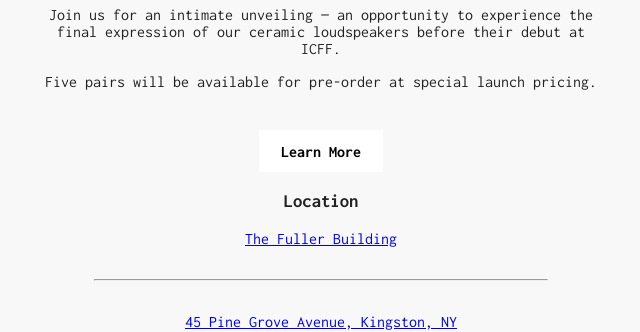
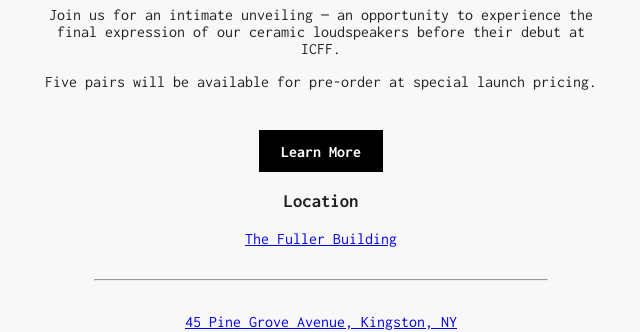
Before and after one commit to d0d0me/RSVP-invite, a website: page index.html in a window 1280 px wide. Shown: the part 860-1192 px from the top of the page, without its empty margins (319-959 px from the left). Drawn offline with Linux system fonts and the light colour scheme.

Commit message:
Update index.html

```diff
--- a/index.html
+++ b/index.html
@@ -177,7 +177,8 @@
     <h2>About the Event</h2>
     <p>Join us for an intimate unveiling — an opportunity to experience the final expression of our ceramic loudspeakers before their debut at ICFF.</p>
     <p>Five pairs will be available for pre-order at special launch pricing.</p>
-    <a href="https://limpatience.com/pages/mutual-core-presale" target="_blank" class="btn" style="margin-top: 1.5em;">Learn More</a>
+    <a href="https://limpatience.com/pages/mutual-core-presale" target="_blank" style="display: inline-block; padding: 0.8em 1.4em; background-color: black; color: white; text-decoration: none; font-weight: bold; border-radius: 0; margin-top: 1.5em; font-family: 'Inconsolata', monospace;">Learn More</a>
+
 
     <h3>Location</h3>
     <a href="https://maps.app.goo.gl/JiSL6sMrzZLQvyyg6" target="_blank">The Fuller Building<hr>45 Pine Grove Avenue, Kingston, NY</a>
```
